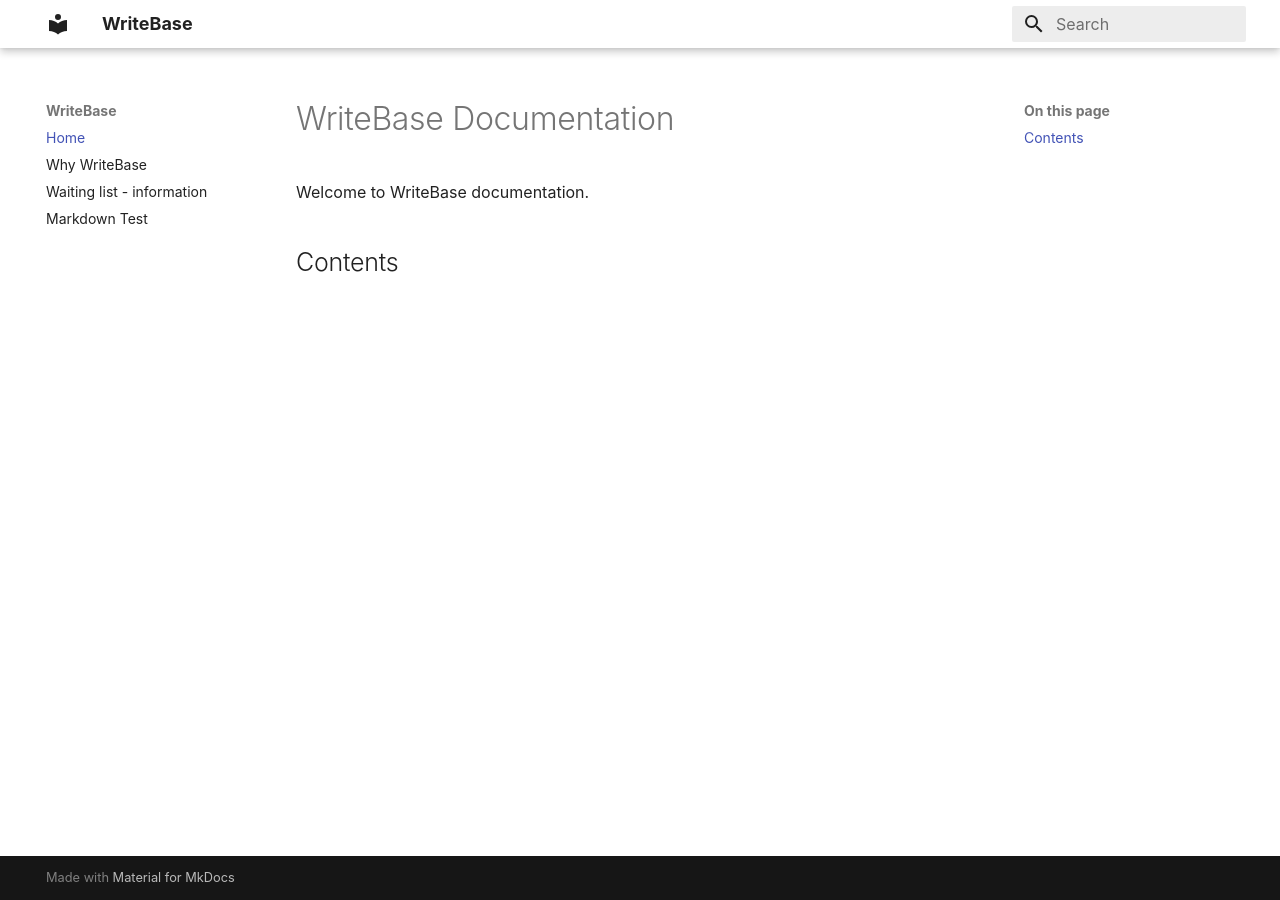
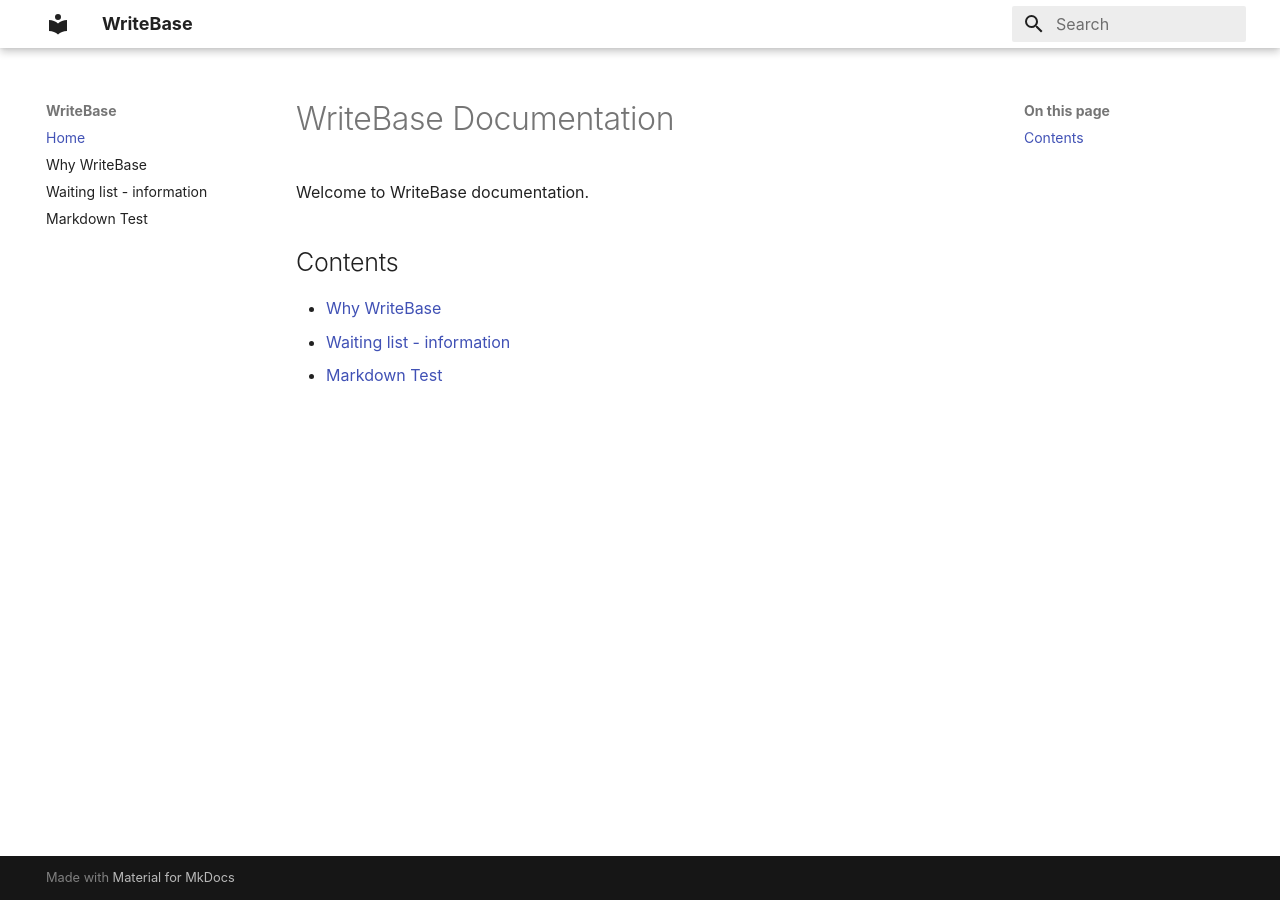
Before and after one commit to larssonhthomas-afk/writebase-docs, an MkDocs documentation site: the page built from docs/00_home.md, in a window 1280 px wide. Built offline with MkDocs 1.6.1 and Material for MkDocs 9.7.7, drawn with Linux system fonts in a browser that asks for light colours; some web fonts are replaced.

Commit message:
Update index

```diff
--- a/docs/00_home.md
+++ b/docs/00_home.md
@@ -7,3 +7,7 @@ title: "Home"
 Welcome to WriteBase documentation.
 
 ## Contents
+
+- [Why WriteBase](./10_why-writebase.md)
+- [Waiting list - information](./20_waiting-list---information.md)
+- [Markdown Test](./30_markdown-test.md)
```
